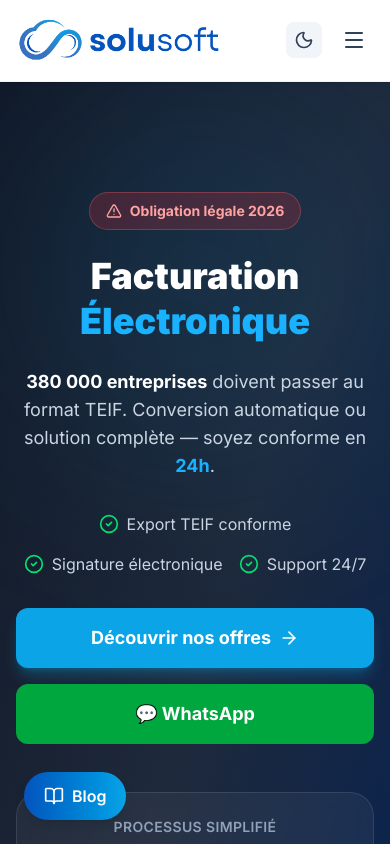
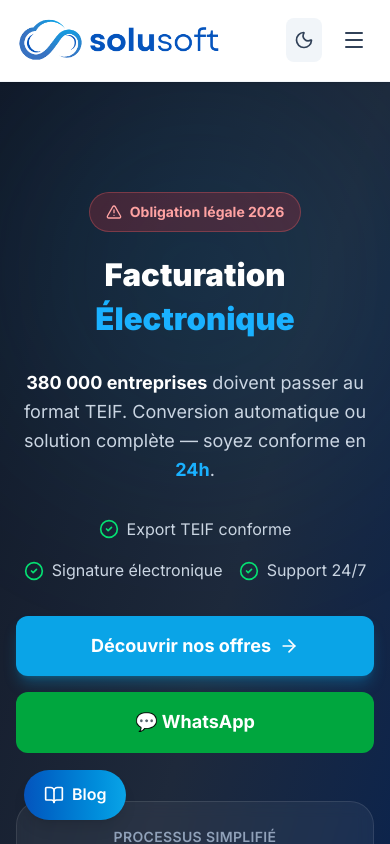
Before and after one commit to hwidifiras/Csolusoft-website, a React (Vite) app: page /#/ in a window 390 px wide. Shown: the top 844 px of the page. Built offline with nearby package versions, Linux system fonts and the light colour scheme.

Commit message:
Add: responsive

```diff
--- a/components/Navbar.tsx
+++ b/components/Navbar.tsx
@@ -27,11 +27,13 @@ const Navbar: React.FC = () => {
         <div className="flex justify-between items-center h-20">
           <div className="flex items-center">
             <Link to={Page.Home} className="flex items-center group" aria-label="CSoluSoft - Accueil">
-              <img
-                src={theme === 'dark' ? "/img/solusoft-logo-navbar-dark.svg" : "/img/solusoft-logo-navbar-light.svg"}
-                alt="CSoluSoft Logo"
-                className="h-12 w-auto group-hover:scale-105 transition-transform"
-              />
+                <img
+                  src={theme === 'dark' ? "/img/solusoft-logo-navbar-dark.svg" : "/img/solusoft-logo-navbar-light.svg"}
+                  alt="CSoluSoft Logo"
+                  className={
+                    `solusoft-logo-navbar ${theme === 'dark' ? 'logo-dark' : 'logo-light'} h-8 w-auto max-w-[100px] max-h-12 group-hover:scale-105 transition-transform`
+                  }
+                />
             </Link>
           </div>
 
--- a/index.css
+++ b/index.css
@@ -43,6 +43,68 @@
 body {
   font-family: 'Inter', sans-serif;
   scroll-behavior: smooth;
+  -webkit-font-smoothing: antialiased;
+  -moz-osx-font-smoothing: grayscale;
+  overflow-x: hidden;
+}
+
+/* Prevent horizontal scroll on mobile */
+html, body {
+  max-width: 100vw;
+  overflow-x: hidden;
+}
+
+/* Better touch targets on mobile */
+@media (max-width: 768px) {
+  button, a {
+    min-height: 44px;
+  }
+
+  /* Improve text readability on mobile */
+  p, li, span {
+    line-height: 1.6;
+  }
+
+  /* Reduce padding on mobile for better space usage */
+  .px-4 {
+    padding-left: 1rem;
+    padding-right: 1rem;
+  }
+}
+
+/* Responsive typography */
+@media (max-width: 640px) {
+  h1 {
+    font-size: clamp(1.75rem, 8vw, 3rem);
+  }
+
+  h2 {
+    font-size: clamp(1.5rem, 6vw, 2.5rem);
+  }
+
+  h3 {
+    font-size: clamp(1.25rem, 5vw, 1.75rem);
+  }
+}
+
+/* Fix for iOS Safari input zoom */
+@media screen and (max-width: 768px) {
+  input, select, textarea {
+    font-size: 16px !important;
+  }
+}
+
+/* Smooth scrolling but respect user preferences */
+@media (prefers-reduced-motion: no-preference) {
+  html {
+    scroll-behavior: smooth;
+  }
+}
+
+/* Better image handling on mobile */
+img {
+  max-width: 100%;
+  height: auto;
 }
 
 /* Screen reader only utility */
--- a/pages/AI.tsx
+++ b/pages/AI.tsx
@@ -73,22 +73,22 @@ const AI: React.FC = () => {
                     Demander une étude de cas
                  </Link>
               </div>
-              <div className="lg:w-1/2 grid grid-cols-2 gap-6">
-                 <div className="bg-white/5 border border-white/10 p-8 rounded-3xl">
-                    <div className="text-3xl font-black mb-2">+40%</div>
-                    <p className="text-sm text-slate-400">Productivité administrative</p>
+              <div className="lg:w-1/2 w-full grid grid-cols-2 gap-4 sm:gap-6">
+                 <div className="bg-white/5 border border-white/10 p-4 sm:p-8 rounded-2xl sm:rounded-3xl">
+                    <div className="text-2xl sm:text-3xl font-black mb-2">+40%</div>
+                    <p className="text-xs sm:text-sm text-slate-400">Productivité administrative</p>
                  </div>
-                 <div className="bg-white/5 border border-white/10 p-8 rounded-3xl">
-                    <div className="text-3xl font-black mb-2">-25%</div>
-                    <p className="text-sm text-slate-400">Erreurs de saisie</p>
+                 <div className="bg-white/5 border border-white/10 p-4 sm:p-8 rounded-2xl sm:rounded-3xl">
+                    <div className="text-2xl sm:text-3xl font-black mb-2">-25%</div>
+                    <p className="text-xs sm:text-sm text-slate-400">Erreurs de saisie</p>
                  </div>
-                 <div className="bg-white/5 border border-white/10 p-8 rounded-3xl">
-                    <div className="text-3xl font-black mb-2">99.9%</div>
-                    <p className="text-sm text-slate-400">Précision des modèles</p>
+                 <div className="bg-white/5 border border-white/10 p-4 sm:p-8 rounded-2xl sm:rounded-3xl">
+                    <div className="text-2xl sm:text-3xl font-black mb-2">99.9%</div>
+                    <p className="text-xs sm:text-sm text-slate-400">Précision des modèles</p>
                  </div>
-                 <div className="bg-white/5 border border-white/10 p-8 rounded-3xl">
-                    <div className="text-3xl font-black mb-2">2x</div>
-                    <p className="text-sm text-slate-400">Rapidité d'analyse</p>
+                 <div className="bg-white/5 border border-white/10 p-4 sm:p-8 rounded-2xl sm:rounded-3xl">
+                    <div className="text-2xl sm:text-3xl font-black mb-2">2x</div>
+                    <p className="text-xs sm:text-sm text-slate-400">Rapidité d'analyse</p>
                  </div>
               </div>
            </div>
```
Also changed, not shown: pages/BillingGuide.tsx (+1 -1 lines).
